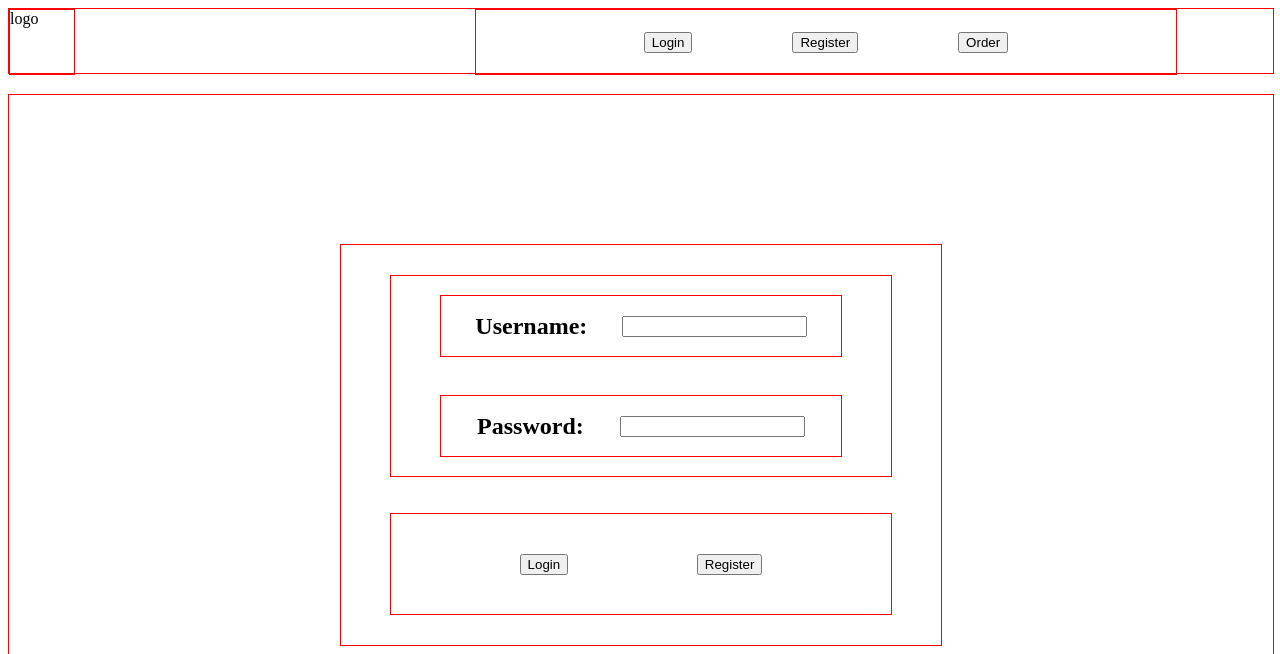
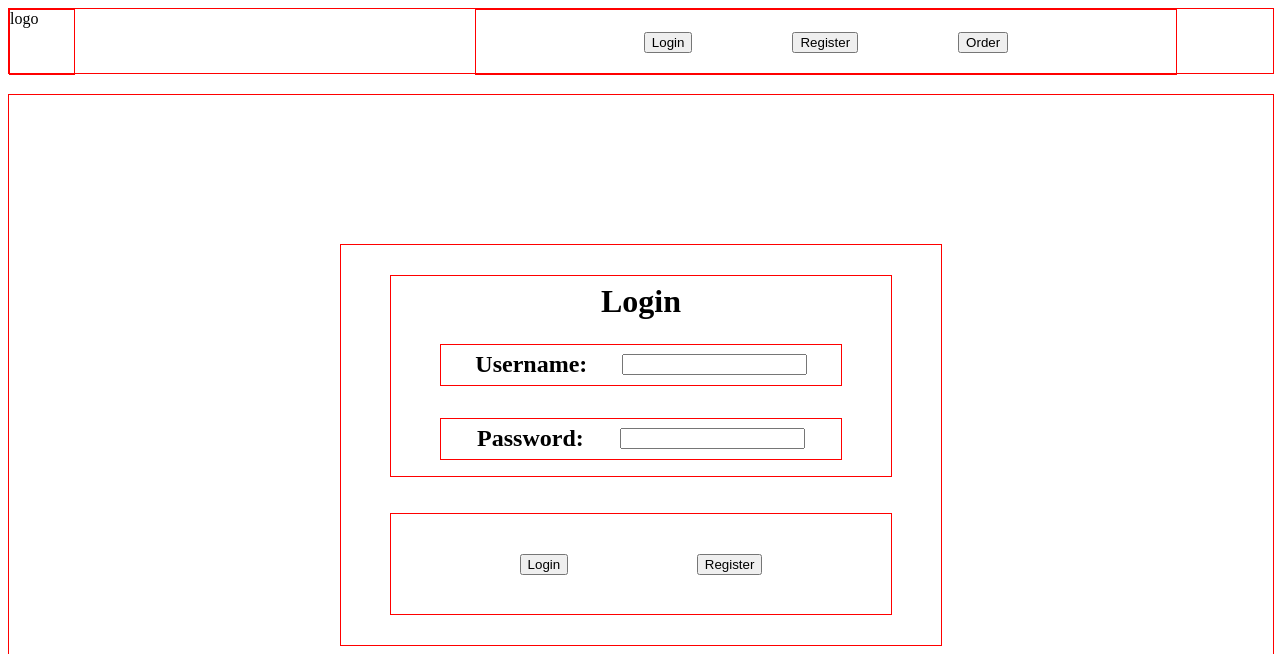
Before and after one commit to oDs1337/Pizzeria-margherita, an Angular app: page /login in a window 1280 px wide. Shown: the top 654 px of the page. Built offline with nearby package versions, Linux system fonts and the light colour scheme.

Commit message:
Some css margin fixes on login screen

```diff
--- a/src/app/login/login.component.css
+++ b/src/app/login/login.component.css
@@ -24,17 +24,21 @@
   margin-bottom: 30px;
   border: 1px solid red;
 }
+.loginLabel{
+  margin-top: -30px;
+}
 .username{
   width: 400px;
-  height: 60px;
+  height: 40px;
   display: flex;
   justify-content: space-evenly;
   align-items: center;
+  margin-top: -30px;
   border: 1px solid red;
 }
 .password{
   width: 400px;
-  height: 60px;
+  height: 40px;
   display: flex;
   justify-content: space-evenly;
   align-items: center;
--- a/src/app/login/login.component.html
+++ b/src/app/login/login.component.html
@@ -1,5 +1,8 @@
 <div class="loginContainer">
   <div class="formContainer">
+    <div class="loginLabel">
+      <h1>Login</h1>
+    </div>
     <div class="username">
       <h2>Username:</h2>
       <input type="text" id="username" #usernameInput (keyup)="inputUsername(usernameInput.value)">
```
